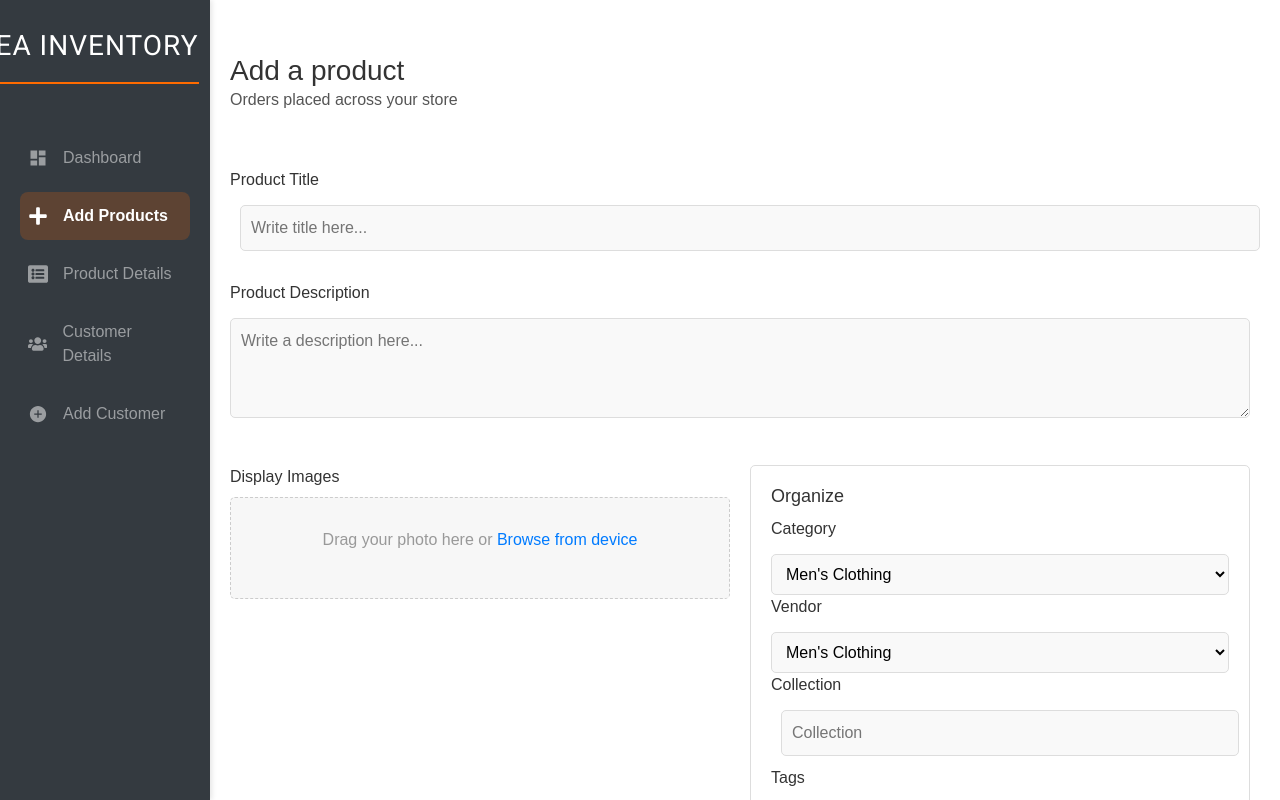
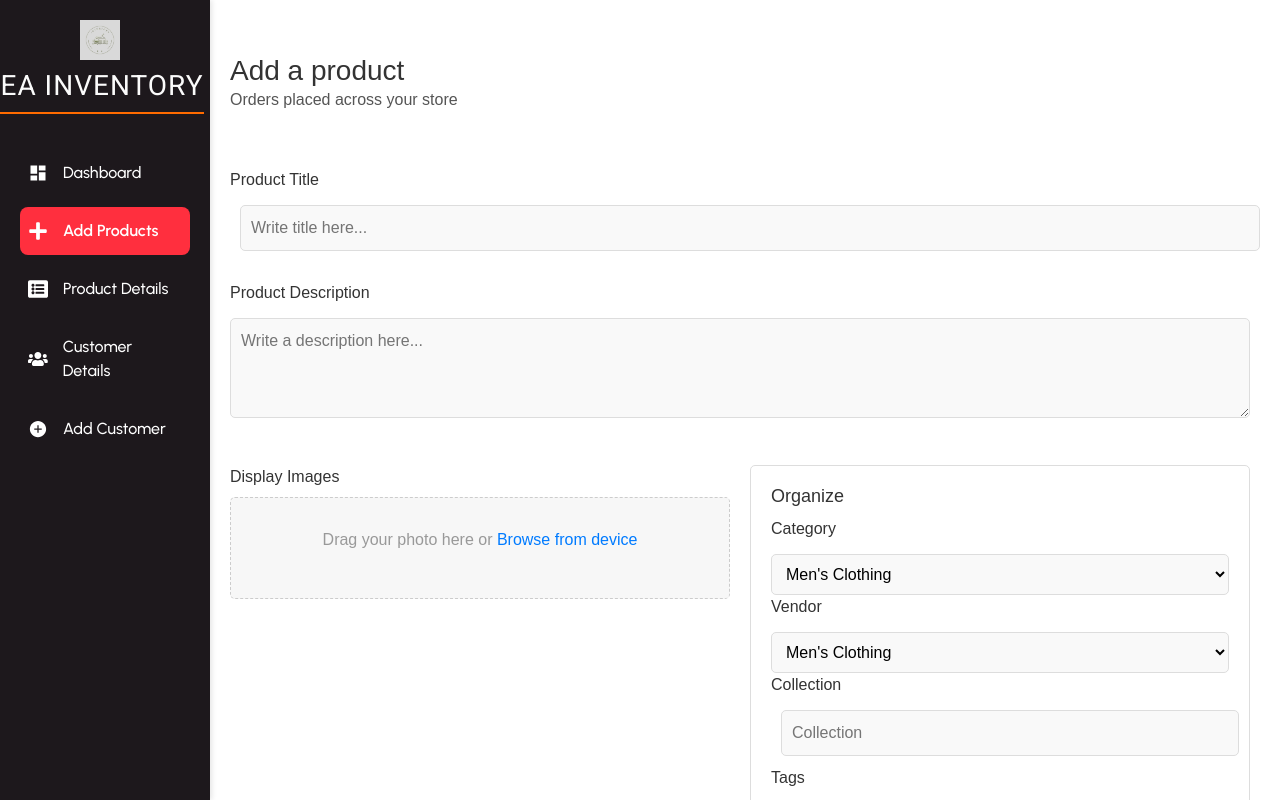
Before and after one commit to ElamaranV/InventoryManagement, a React (Create React App) app in the folder inventory-management/: page /addproduct in a window 1280 px wide. Shown: the top 800 px of the page. Built offline with nearby package versions, Linux system fonts and the light colour scheme.

Commit message:
-> Fixed Sidebar Link, Font and other minor changes

```diff
--- a/inventory-management/public/index.html
+++ b/inventory-management/public/index.html
@@ -17,6 +17,12 @@
 
     <link href="https://fonts.googleapis.com/css2?family=Roboto:wght@400;500&display=swap" rel="stylesheet">
 
+    <!-- Google Fonts Link for Urbanist-- Sidebar -->
+    <link rel="preconnect" href="https://fonts.googleapis.com">
+    <link rel="preconnect" href="https://fonts.gstatic.com" crossorigin>
+    <link href="https://fonts.googleapis.com/css2?family=Urbanist:ital,wght@0,100..900;1,100..900&display=swap" rel="stylesheet">
+
+
     <!--
       manifest.json provides metadata used when your web app is installed on a
       user's mobile device or desktop. See https://developers.google.com/web/fundamentals/web-app-manifest/
@@ -31,7 +37,7 @@
       work correctly both with client-side routing and a non-root public URL.
       Learn how to configure a non-root public URL by running `npm run build`.
     -->
-    <title>React App</title>
+    <title>EA Inventory</title>
   </head>
   <body>
     <noscript>You need to enable JavaScript to run this app.</noscript>
--- a/inventory-management/src/Components/Sidebar.css
+++ b/inventory-management/src/Components/Sidebar.css
@@ -1,7 +1,29 @@
+.urbanist-light {
+  font-weight: 300;
+}
+
+.urbanist-regular {
+  font-weight: 400;
+}
+
+.urbanist-medium {
+  font-weight: 500;
+}
+
+.urbanist-semibold {
+  font-weight: 600;
+}
+
+.urbanist-bold {
+  font-weight: 700;
+}
+
 /* Sidebar Container */
 .sidebar {
+  font-family: "Urbanist", sans-serif;
+  font-weight: 400;
   width: 210px;
-  background-color: #ffffff; /* Black background */
+  background-color: #1d181c;
   padding: 20px;
   height: 100vh;
   position: fixed;
@@ -17,22 +39,30 @@
 .sidebar-title {
   font-size: 28px;
   font-weight: normal;
-  color: #07345e;
+  color: #fbfbfb;
   margin-bottom: 30px;
-  padding-bottom: 15px;
+  margin-left: 10px;
+  padding-bottom: 5px;
   font-family: 'Roboto', sans-serif;
   text-transform: uppercase;
   letter-spacing: 1px;
   border-bottom: 2px solid #ff6b00; /* Orange border */
 }
 
+
+.sidebar-logo {
+  width: 40px; /* Adjust the image size */
+  height: 40px;
+  margin-right: 10px; /* Space between the image and the title */
+}
+
 /* Sidebar Navigation Links */
 .navbar-nav {
-  margin-top: 20px;
+  margin-top: 5px;
 }
 
 .nav-item {
-  margin-bottom: 15px;
+  margin-bottom: 10px;
 }
 
 .sidebar-link {
@@ -40,7 +70,7 @@
   align-items: center;
   padding: 12px 20px;
   font-size: 16px;
-  color: #ff6b00; /* Orange links */
+  color: #ffffff; /* Orange links */
   text-decoration: none;
   border-radius: 8px;
   transition: all 0.3s ease-in-out;
@@ -49,7 +79,7 @@
 
 .sidebar-link:hover {
   background-color: #1a1a1a; /* Dark hover background */
-  color: #ff6b00; /* Keep the link orange on hover */
+  color: #ff2f3e; /* Keep the link orange on hover */
   transform: translateX(5px);
 }
 
@@ -72,8 +102,8 @@
 
 /* Active link style */
 .sidebar-link.active {
-  background-color: rgba(255, 107, 0, 0.2); /* Subtle orange background */
-  color: #ff9d4d;
+  background-color: #ff2f3e; /* Subtle orange background */
+  color: #fff;
   font-weight: 600;
 }
 
--- a/inventory-management/src/Components/Sidebar.jsx
+++ b/inventory-management/src/Components/Sidebar.jsx
@@ -9,8 +9,9 @@ import Footer from './Footer';
 const Sidebar = () => {
   return (
     <>
-    <nav className="navbar navbar-expand-lg navbar-dark bg-dark sidebar">
-      <h1 className="navbar-brand sidebar-title">Ea Inventory</h1>
+    <nav className="navbar navbar-expand-lg sidebar">
+      <img src="/logo.jpg" alt='logo' className='sidebar-logo'></img>
+      <h1 className="navbar-brand sidebar-title urbanist-bold">Ea Inventory</h1>
       <div className="navbar-collapse">
         <ul className="navbar-nav flex-column">
           <li className="nav-item">
```
Also changed, not shown: inventory-management/public/logo.jpg (added), 1 other file (tests, documents, lock files or other folders).
